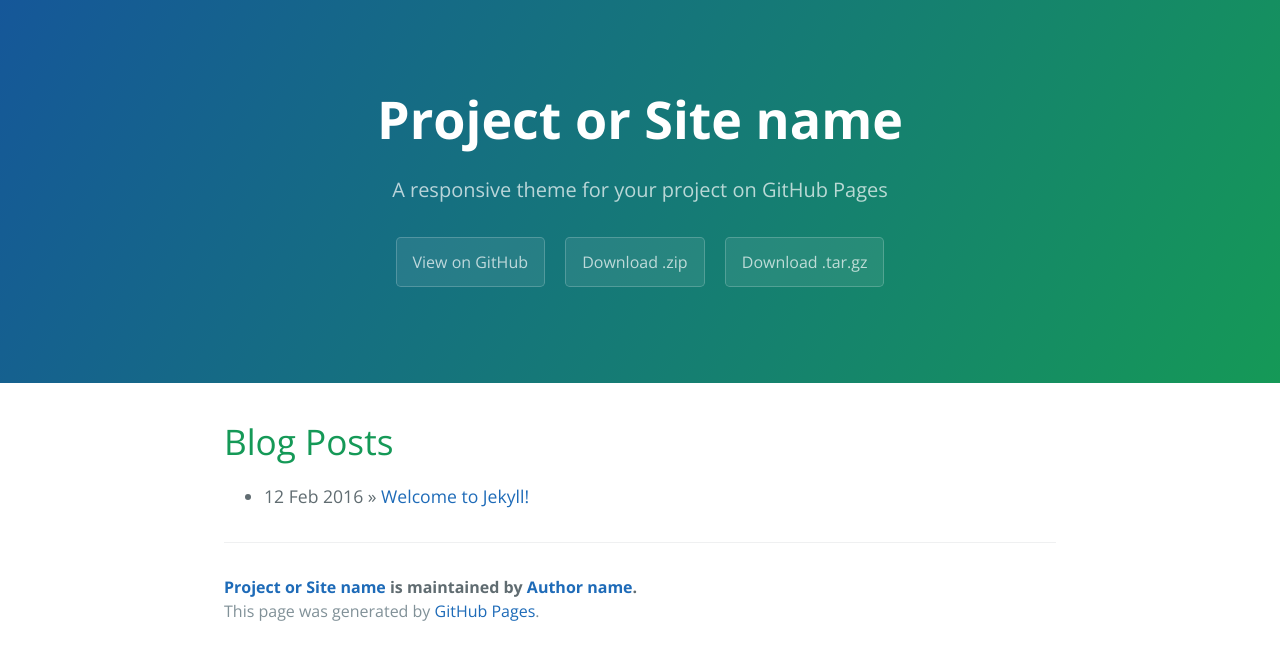
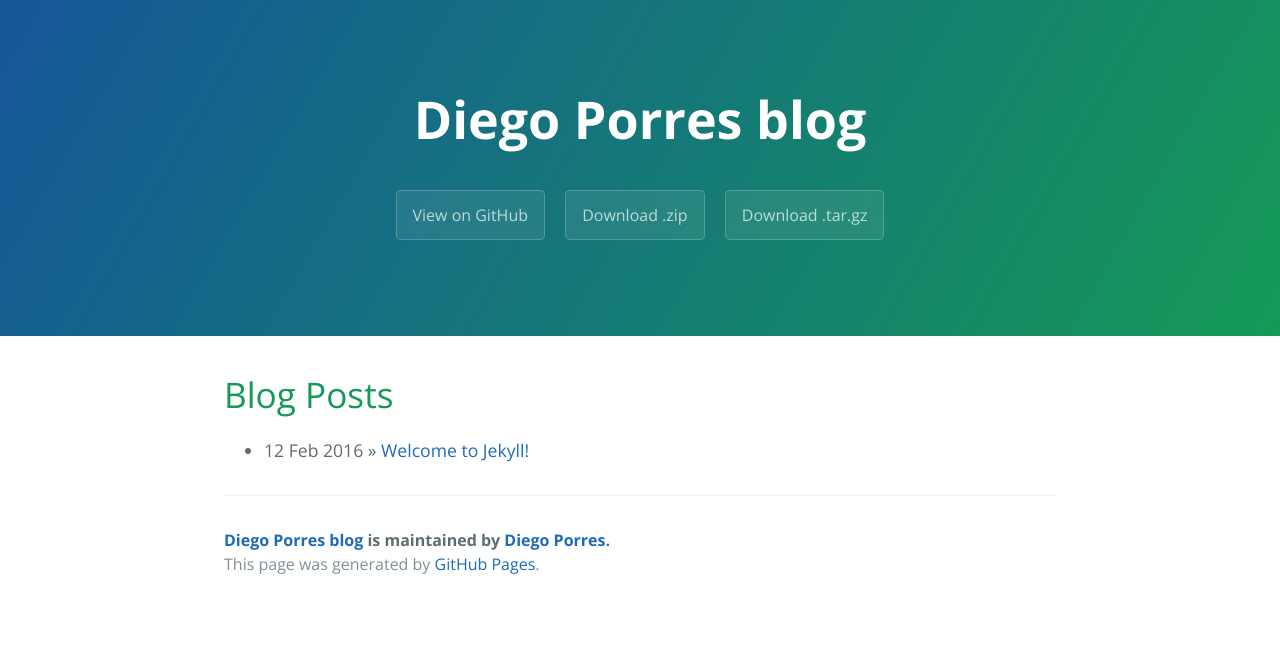
Before and after one commit to PDillis/pdillis.github.io, a Jekyll site: the page built from index.html, in a window 1280 px wide. Shown: the top 660 px of the page. Built offline with Jekyll 4.4.1, drawn with Linux system fonts in a browser that asks for light colours; the list of posts is cut into pages by our own code.

Commit message:
Update _config.yml

```diff
--- a/_config.yml
+++ b/_config.yml
@@ -1,14 +1,12 @@
 # Setup
-title:        Project or Site name
-tagline:      A responsive theme for your project on GitHub Pages
-baseurl:      ""
-paginate:     1
-locale:       "en"
+title:        Diego Porres blog
+description: "I love fools' experiments. I am always making them. -C. Darwin"
+github_username: PDillis
 
 # About/contact
 author:
-  name:       Author name
-  url:        http://yourhomepage.com
+  name:       Diego Porres
+  url:
 
 # Gems
 gems:
@@ -17,3 +15,11 @@
 #Others
 markdown: kramdown
 theme: jekyll-theme-cayman
+
+permalink: pretty
+
+highlighter: rouge
+kramdown:
+  input: GFM
+  auto_ids: true
+syntax_highlighter: rouge
```
